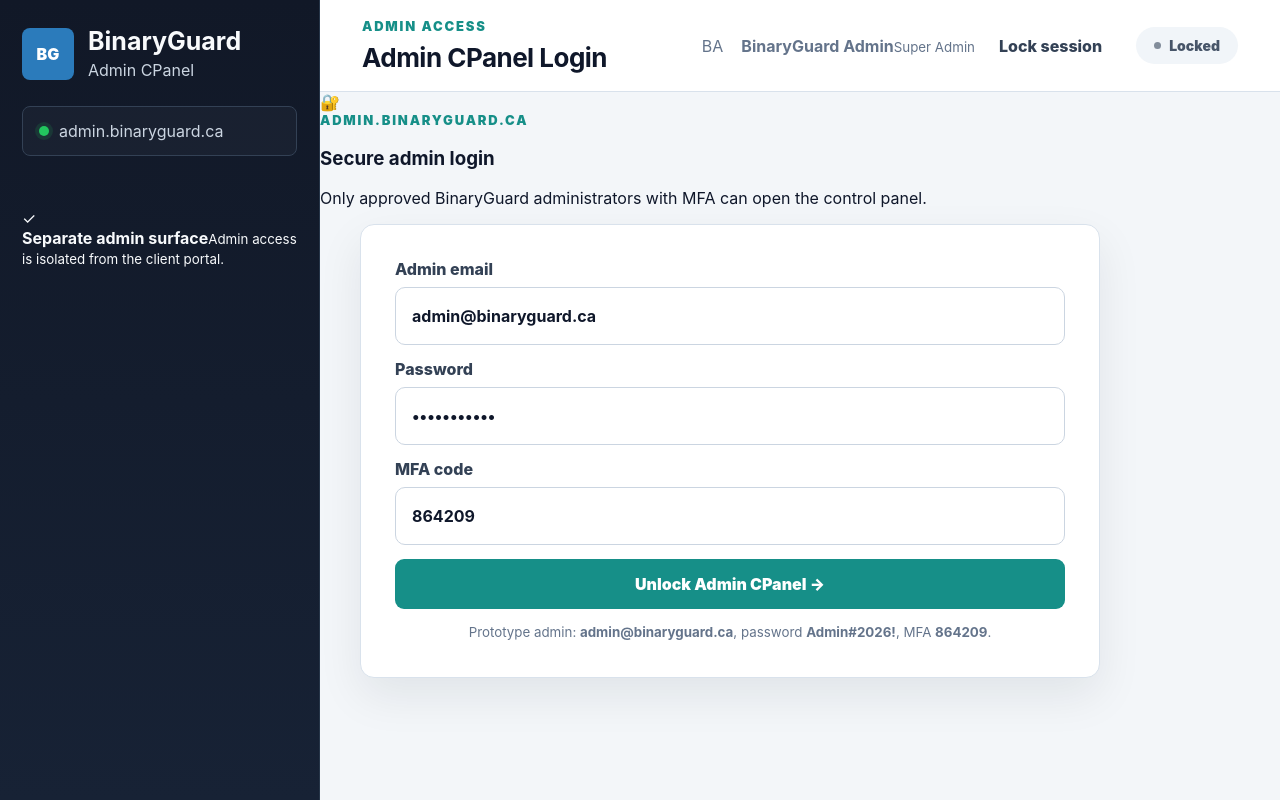
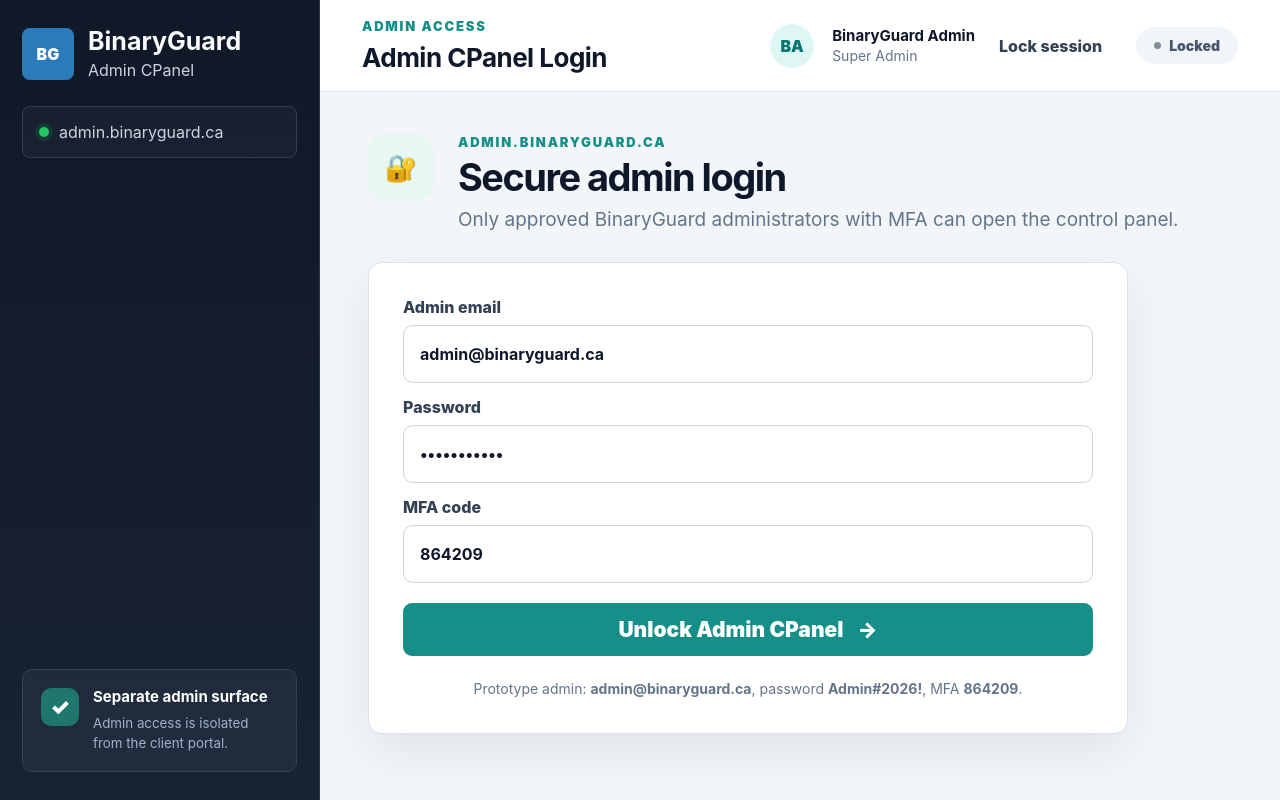
Before and after one commit to BinaryGuard26/binaryguard-admin, a React (Vite) app: page / in a window 1280 px wide. Built offline with nearby package versions, Linux system fonts and the light colour scheme.

Commit message:
Update admin.css

```diff
--- a/src/styles/admin.css
+++ b/src/styles/admin.css
@@ -57,3 +57,13 @@ label{display:grid;gap:8px;color:#334155;font-weight:800}input,select,textarea{w
 .button-row{display:flex;gap:12px;flex-wrap:wrap}.primary,button.primary,.button-row button:first-child{border:0;border-radius:9px;background:var(--teal);color:#fff;font-weight:900;padding:14px 22px;min-height:50px}.primary:hover,button.primary:hover,.button-row button:first-child:hover{background:var(--teal-dark)}button.secondary,.button-row button:not(:first-child){border:1px solid var(--border);border-radius:9px;background:#fff;color:#0f172a;font-weight:900;padding:14px 22px;min-height:50px}.danger,button.danger{background:#fee2e2!important;color:#991b1b!important;border:1px solid #fecaca!important}.status-pill{display:inline-flex;align-items:center;gap:8px;border-radius:999px;background:#f1f5f9;color:#475569;padding:10px 18px;font-size:14px;font-weight:900}.status-pill.ok,.status-pill.verified{background:#e7f8f1;color:#047857}.status-pill:before{content:"";width:7px;height:7px;border-radius:999px;background:currentColor;opacity:.65}
 
 @media(max-width:1100px){.wp-shell,.admin-login-shell{grid-template-columns:1fr}.wp-sidebar{position:static;height:auto}.admin-login-shell:before{display:none}.admin-login-card{width:auto;margin:24px}.wp-metrics,.admin-form-grid,.service-admin-grid,.form-content-grid,.wp-widget-grid{grid-template-columns:1fr}.wp-welcome{flex-direction:column;align-items:flex-start}.wp-topbar{height:auto;padding:18px;align-items:flex-start;flex-direction:column}.wp-dashboard,.wp-panel{margin:20px}}
+
+/* Login page with persistent admin sidebar and topbar */
+.admin-login-layout{grid-template-columns:320px minmax(0,1fr)}
+.admin-login-sidebar{overflow:hidden}
+.admin-sidebar-spacer{flex:1}
+.admin-sidebar-note{border:1px solid var(--sidebar-border);border-radius:10px;padding:18px;background:rgba(255,255,255,.045);display:flex;gap:14px;align-items:flex-start;color:#f8fafc}
+.admin-sidebar-note>span{width:38px;height:38px;display:grid;place-items:center;border-radius:10px;background:#1f766d;color:#fff;font-size:22px;font-weight:900;flex:0 0 auto}
+.admin-sidebar-note strong{display:block;color:#fff;font-size:15px;line-height:1.25}.admin-sidebar-note small{display:block;color:#9fb2ca;margin-top:8px;line-height:1.45}
+.admin-login-topbar .eyebrow{text-transform:uppercase}.admin-avatar{width:44px;height:44px;border-radius:999px;background:#def7f4;color:#08756f;display:grid;place-items:center;font-weight:900;flex:0 0 auto}.admin-session-name{display:grid;gap:2px;color:#0f172a}.admin-session-name strong{font-size:15px;line-height:1.2}.admin-session-name small{color:var(--muted);font-size:14px}.admin-login-content{padding:42px 48px}.admin-login-intro{display:flex;gap:24px;align-items:flex-start;margin-bottom:28px}.admin-login-icon{width:66px;height:66px;display:grid;place-items:center;border-radius:18px;background:#e7f8f1;font-size:26px;flex:0 0 auto}.admin-login-intro h1{margin:0 0 8px;font-size:38px;letter-spacing:-.04em;line-height:1.05}.admin-login-intro p:not(.eyebrow){margin:0;color:var(--muted);font-size:19px;line-height:1.5}.admin-login-layout .admin-login-card{width:min(760px,100%);margin:0;background:#fff;border:1px solid var(--border);border-radius:14px;padding:34px;box-shadow:var(--shadow);align-self:auto}.admin-login-layout .admin-login-card .primary{width:100%;display:flex;align-items:center;justify-content:center;gap:14px;font-size:21px;margin-top:6px}.admin-login-layout .admin-login-card small{font-size:14px;color:var(--muted);text-align:center;margin-top:8px}.admin-login-layout .wp-host{margin-top:0}.wp-host{min-height:52px}.wp-session .status-pill{white-space:nowrap}
+@media(max-width:1100px){.admin-login-content{padding:28px 20px}.admin-login-intro{flex-direction:column}.admin-login-layout .admin-login-card{width:100%}.admin-sidebar-spacer{display:none}.admin-login-sidebar{height:auto;overflow:visible}.wp-session{flex-wrap:wrap}}
```
